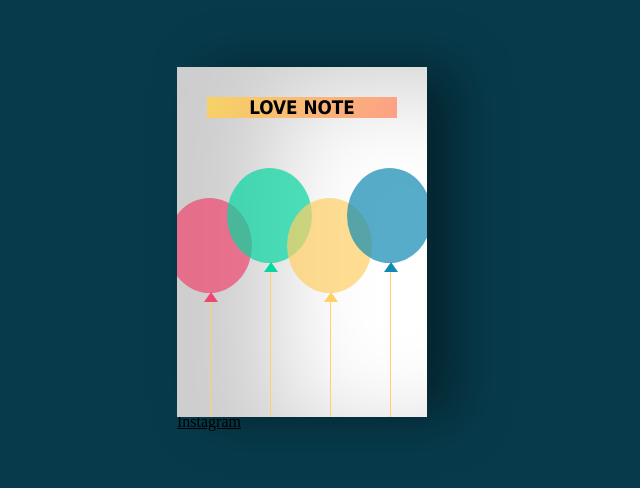
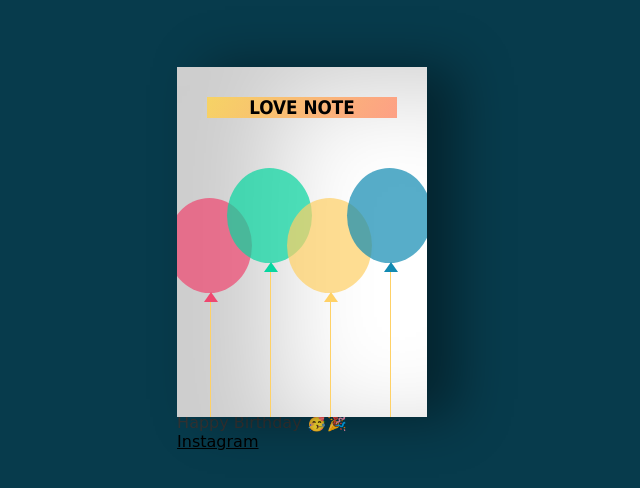
Before and after one commit to Saimm3/SAURAV--GF-HBD-PAGE, a plain HTML site: page index.html in a window 1280 px wide. Shown: the part 166-654 px from the top of the page, without its empty margins (338-978 px from the left). Drawn offline with Linux system fonts and the light colour scheme.

Commit message:
Update index.html

```diff
--- a/index.html
+++ b/index.html
@@ -28,9 +28,7 @@
     <h3 class="back">SPECIAL PERSON</h3>
     <p>Happy Birthday nuuumaaaa..babyyy</p>
     <br>
-    <p>I know that I have made you cry a lot and that you have faced a lot of difficulties because of me. Thank you for bearing with me, even though I have caused you so much pain, you still loved me. 🥹 But I never wanted to hurt you. Thank you for everything, and I wish you many, many returns of the dy☺️</p>
-    <a href="https://www.instagram.com/nuummaaa_00?igsh=MzdreTEwZ3BnOGJu">Instagram</a>
-  </div>
+    <p>I know that I have made you cry a lot and that you have faced a lot of difficulties because of me. Thank you for bearing with me, even though I have caused you so much pain, you still loved me. 🥹 But I never wanted to hurt you. Thank you for everything, and I wish you many, many returns of the dy☺️ <br>Happy Birthday 🥳🎉<a href="https://www.instagram.com/nuummaaa_00?igsh=MzdreTEwZ3BnOGJu">Instagram</a></p>    </div>
 </div
 
 
```
